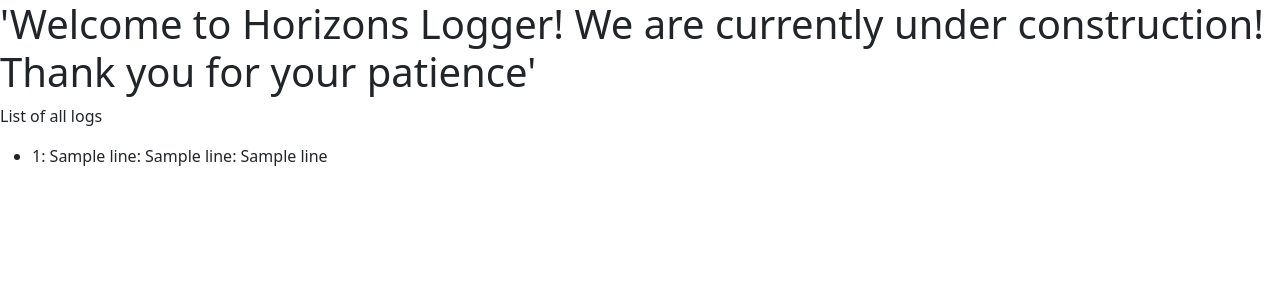
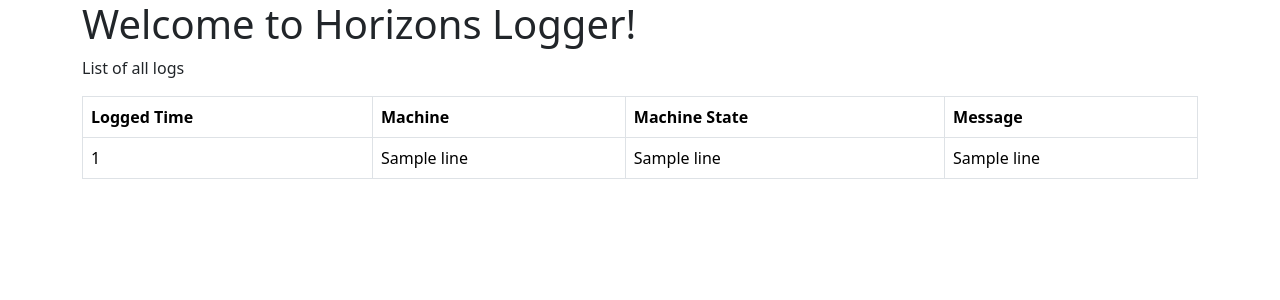
Before and after one commit to cwdatlas/GregLogger, a Flask app: template templates/home.html in a window 1280 px wide. Shown: the top 300 px of the page. Run offline with Flask 3, Linux system fonts and the light colour scheme; the template is opened without the code that fills it: most values are stand-ins (such as "Sample title", 1, 10 or a date in 2020); parts of the project's set-up code (start-up, migrations or seed data) failed here and were passed over.

Commit message:
changed from displaying logs as a list to a table

```diff
--- a/templates/home.html
+++ b/templates/home.html
@@ -6,14 +6,29 @@
         <link href="https://cdn.jsdelivr.net/npm/bootstrap@5.3.2/dist/css/bootstrap.min.css" rel="stylesheet" integrity="sha384-T3c6CoIi6uLrA9TneNEoa7RxnatzjcDSCmG1MXxSR1GAsXEV/Dwwykc2MPK8M2HN" crossorigin="anonymous">
     <title>Bootstrap demo</title>
 </head>
-<body>
-<h1>'Welcome to Horizons Logger! We are currently under construction! Thank you for your patience'</h1>
+<body class="container">
+<h1>Welcome to Horizons Logger!</h1>
 <p>List of all logs</p>
-<ul>
+<table class="table table-bordered">
+    <thead>
+    <tr>
+        <th>Logged Time</th>
+        <th>Machine</th>
+        <th>Machine State</th>
+        <th>Message</th>
+    </tr>
+    </thead>
+    <tbody>
     {%- for line in logs %}
-    <li>{{line[0]}}: {{line[1]}}: {{line[2]}}: {{line[3]}}</li>
+    <tr>
+        <td>{{line[0]}}</td>
+        <td>{{line[1]}}</td>
+        <td>{{line[2]}}</td>
+        <td>{{line[3]}}</td>
+    </tr>
     {% endfor %}
-</ul>
+    </tbody>
+</table>
 <script src="https://cdn.jsdelivr.net/npm/bootstrap@5.3.2/dist/js/bootstrap.min.js" integrity="sha384-BBtl+eGJRgqQAUMxJ7pMwbEyER4l1g+O15P+16Ep7Q9Q+zqX6gSbd85u4mG4QzX+" crossorigin="anonymous"></script>
 </body>
 </html>
```
